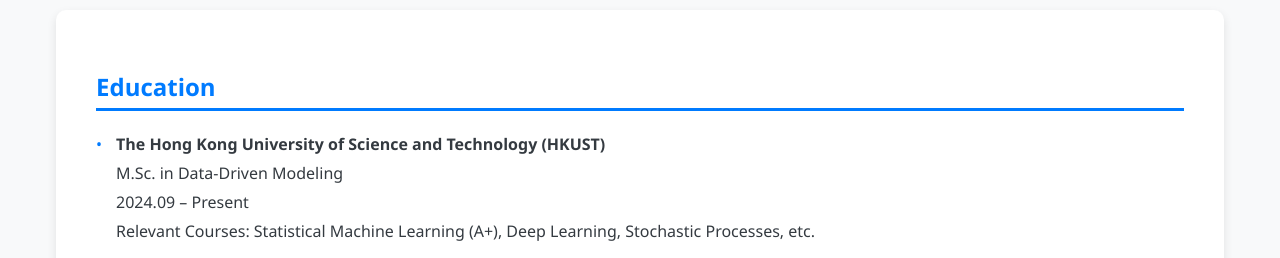
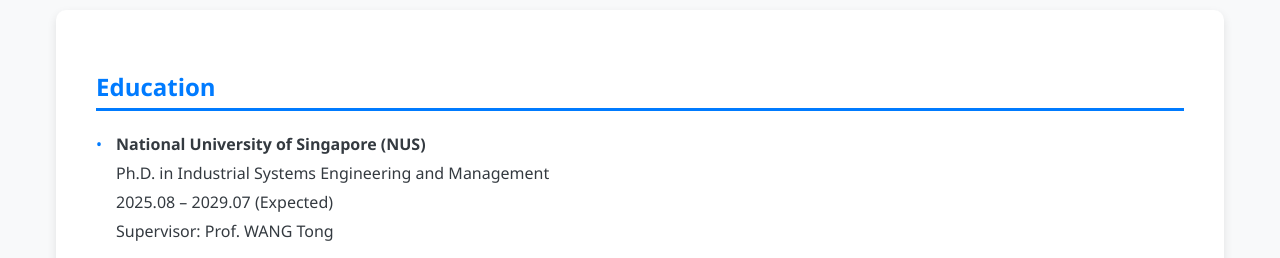
Before and after one commit to liangjielliu/liangjielliu.github.io, a plain HTML site: page index.html in a window 1280 px wide. Shown: the part 840-1098 px from the top of the page. Drawn offline with Linux system fonts and the light colour scheme.

Commit message:
Update index.html
Signed-off-by: Liangjie Liu <73507649+liangjieliu-dev@users.noreply.github.com>

```diff
--- a/index.html
+++ b/index.html
@@ -126,13 +126,18 @@
     <div class="container">
         <h2>Education</h2>
         <ul>
+            <li><strong>National University of Singapore (NUS)</strong>
+                <br>Ph.D. in Industrial Systems Engineering and Management
+                <br>2025.08 – 2029.07 (Expected)
+                <br>Supervisor: Prof. WANG Tong
+            </li>
             <li><strong>The Hong Kong University of Science and Technology (HKUST)</strong>
                 <br>M.Sc. in Data-Driven Modeling
-                <br>2024.09 – Present
+                <br>2024.09 – 2025.07
                 <br>Relevant Courses: Statistical Machine Learning (A+), Deep Learning, Stochastic Processes, etc.
             </li>
             <li><strong>Wuhan University (WHU)</strong>
-                <br>B.S. in Mathematics and Applied Mathematics
+                <br>B.Sc. in Mathematics and Applied Mathematics
                 <br>2019.09 – 2023.06
                 <br>Thesis: Graph Neural Network-based Clustering of Spatial Transcriptomic Data
                 <br>Honors: Outstanding Graduate (Top 10%), Multiple Scholarships.
```
